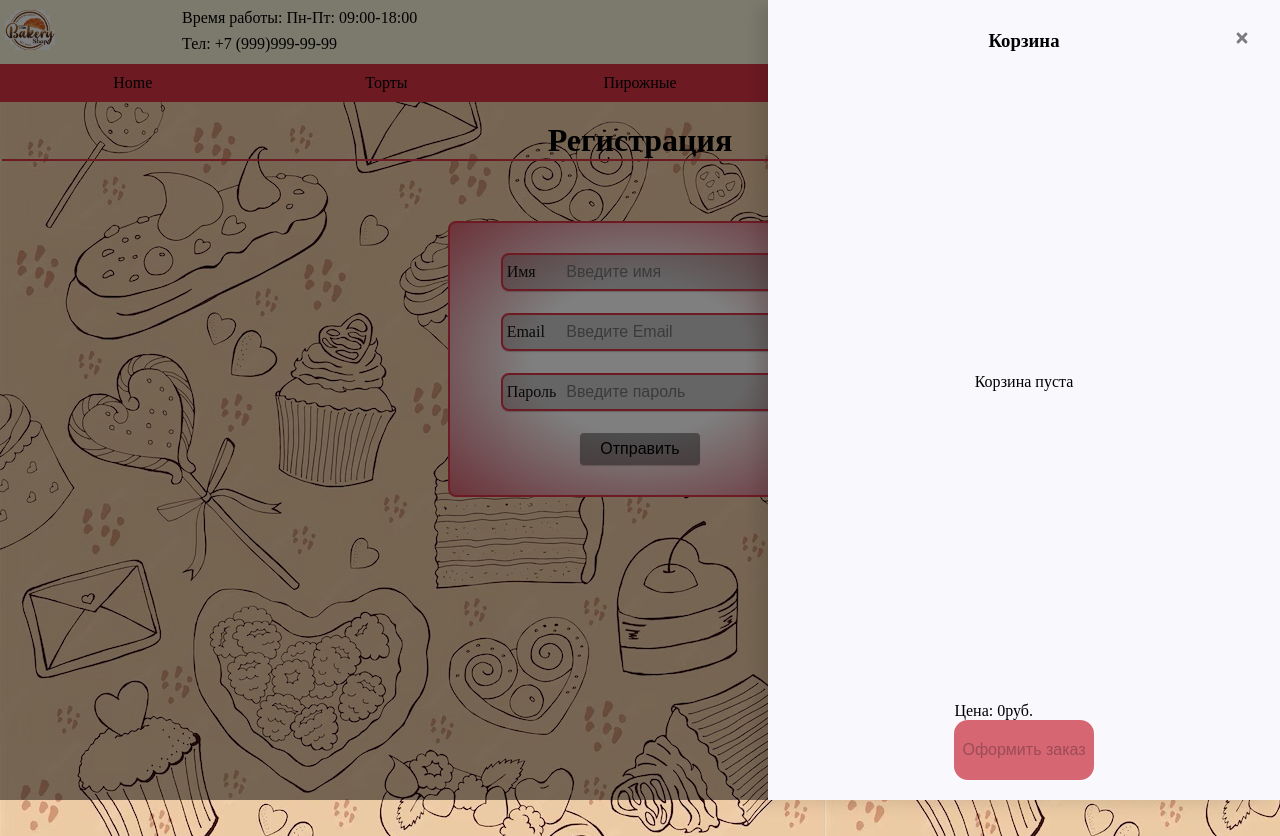
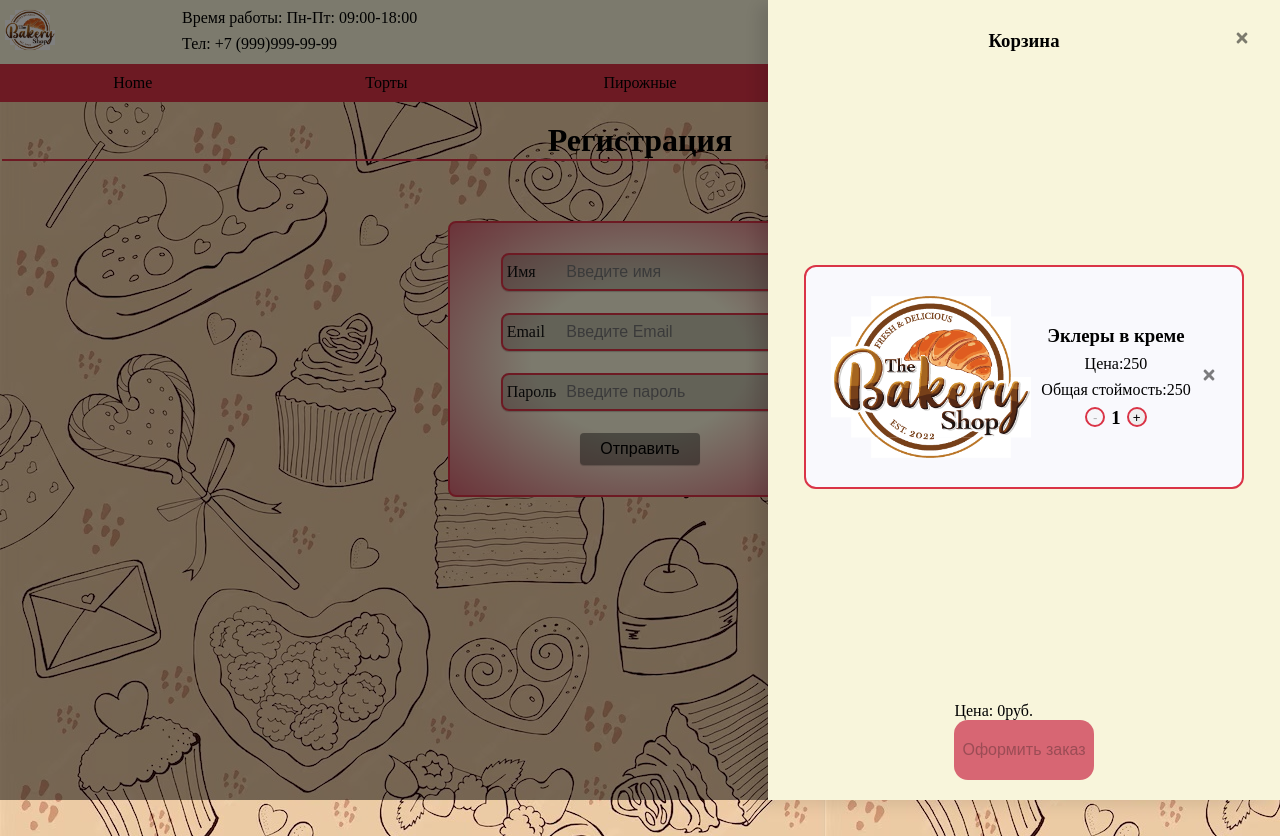
Before and after one commit to Mihmall/pieceOfCake, a Next.js app: page /RegPage in a window 1280 px wide. Both pictures are taken after a click on the button 1193 px from the left and 29 px from the top of the page. Built offline with nearby package versions, Linux system fonts and the light colour scheme; data requests are answered from the project's data file.

Commit message:
поменял цвет

```diff
--- a/src/data/catalog.json
+++ b/src/data/catalog.json
@@ -118,5 +118,15 @@
       "composition": "Состав: мука миндальная, сахар-песок, белок яичный, сливки натуральные, белый шоколад, пюре маракуйя"
     }
   ],
-  "ToCart": []
+  "ToCart": [
+    {
+      "id": "11",
+      "name": "Эклеры в креме",
+      "type": "eclar",
+      "image": "",
+      "cost": "250",
+      "specification": "Воздушные эклеры из нежного заварного теста с начинкой из сливочного крема на основе темного и белого бельгийского шоколада. Украшен шоколадной стружкой.",
+      "composition": "Состав: яйцо куриное, мука пшеничная в/с, масло сливочное, сахар-песок, Соль, сливки натуральные, молоко, темный шоколад, белый шоколад"
+    }
+  ]
 }
--- a/src/style/global.css
+++ b/src/style/global.css
@@ -153,7 +153,7 @@ overflow:  hidden;
   align-items: center;
   margin: 60px auto;
   padding:30px 10px ;
-  background: radial-gradient(#fefefe 40% , var(--second-bg-color));
+  background: radial-gradient(#f8f5db 40% , var(--second-bg-color));
   border: 2px solid var(--first-bg-color);
   border-radius: 8px;
   transition: box-shadow 0.3s ease-in-out;
@@ -269,6 +269,7 @@ overflow:  hidden;
   text-indent: 40px;
 }
 .card {
+  background-color: #f9f9fd ;
   display: flex;
   flex-direction: column;
   justify-content: space-around;
@@ -349,7 +350,7 @@ overflow:  hidden;
   height: 100%;
   right: 0;
   padding: 20px;
-  background-color: #f9f9fd;
+  background-color: #f8f5db;
   box-shadow: -10px 4px 16px rgba(0, 0, 0, 0.1);
   display: flex;
   flex-direction: column;
@@ -412,6 +413,7 @@ overflow:  hidden;
   object-fit: contain;
 }
 .cardToCart{
+  background-color: #f9f9fd;
   display: flex;
   flex-direction: row;
   justify-content: space-around;
```
